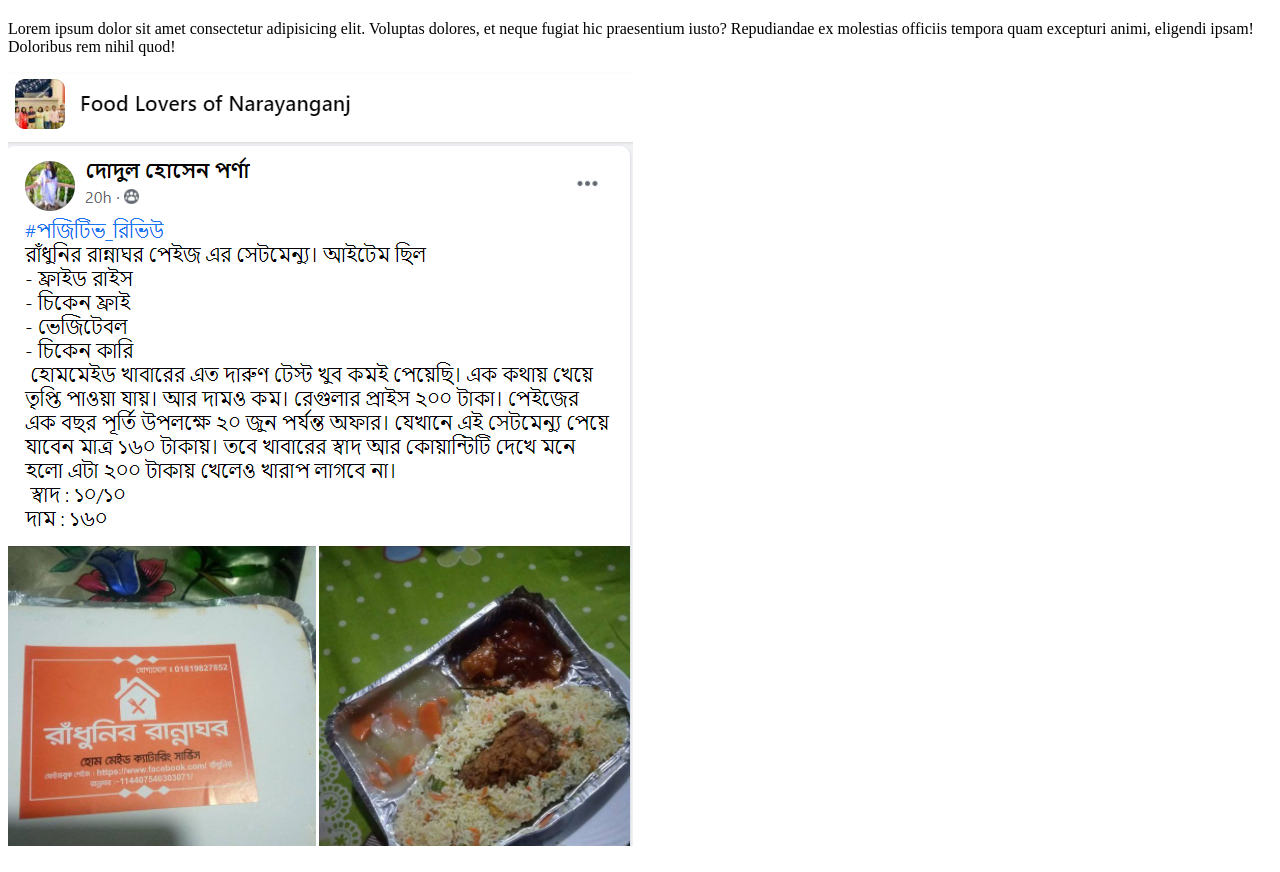
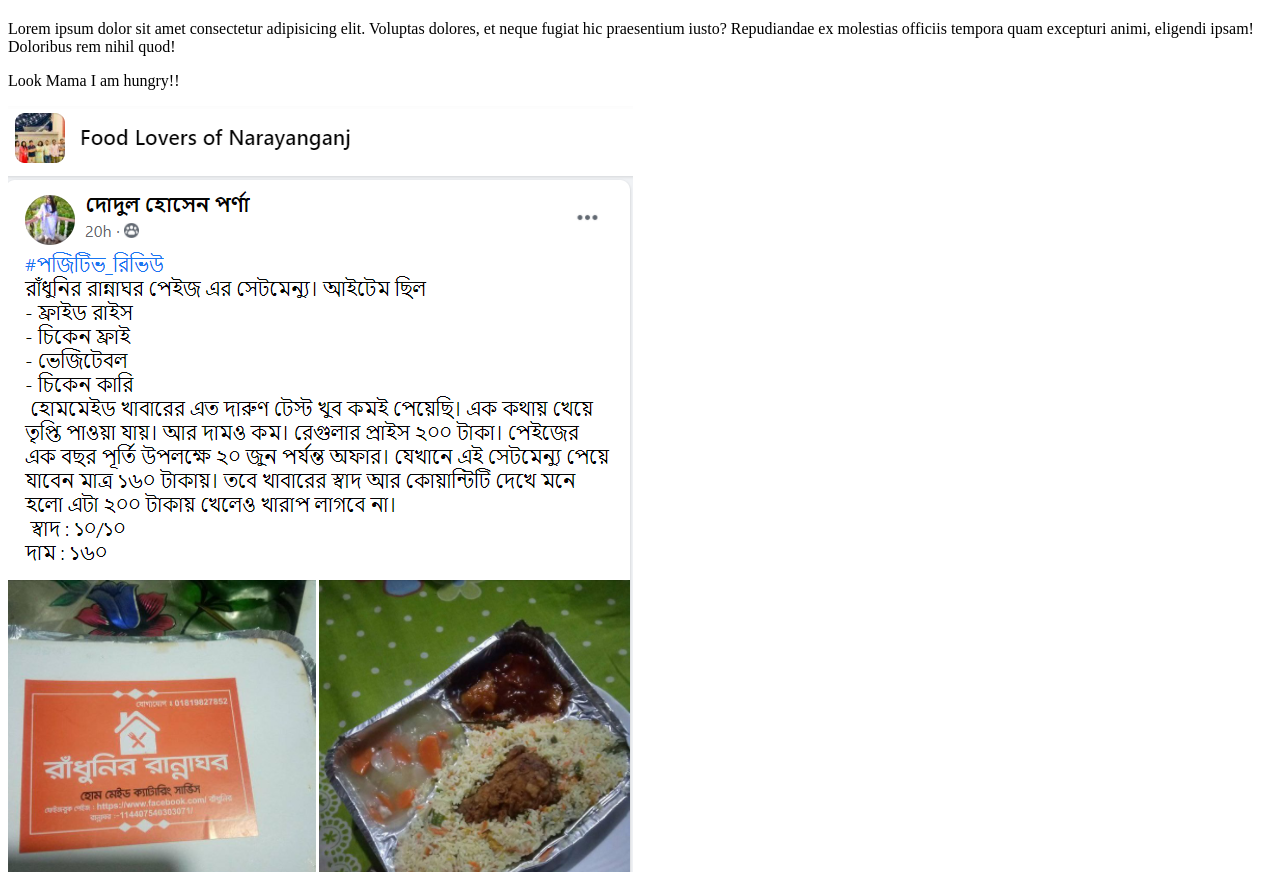
Before and after one commit to fhkathika/my-first-programing-hero-repo, a plain HTML site: page index.html in a window 1280 px wide. Shown: the part 2636-3508 px from the top of the page. Drawn offline with Linux system fonts and the light colour scheme.

Commit message:
Look Mama I am hungry

```diff
--- a/index.html
+++ b/index.html
@@ -18,6 +18,7 @@
     <img src="khabar/item1.jpg" alt="khudervapa">
     <div>
         <p>Lorem ipsum dolor sit amet consectetur adipisicing elit. Voluptas dolores, et neque fugiat hic praesentium iusto? Repudiandae ex molestias officiis tempora quam excepturi animi, eligendi ipsam! Doloribus rem nihil quod!</p>
+        <p>Look Mama I am hungry!!</p>
     </div>
     <img src="setmenuReview.PNG" alt="">
 
```
